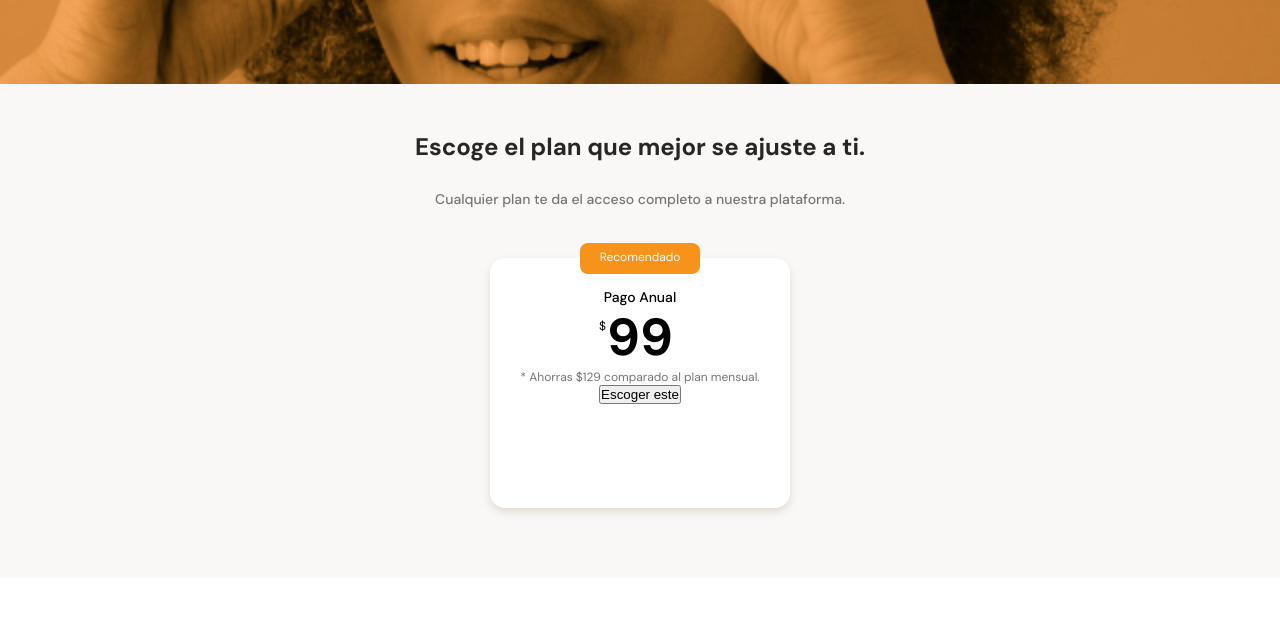
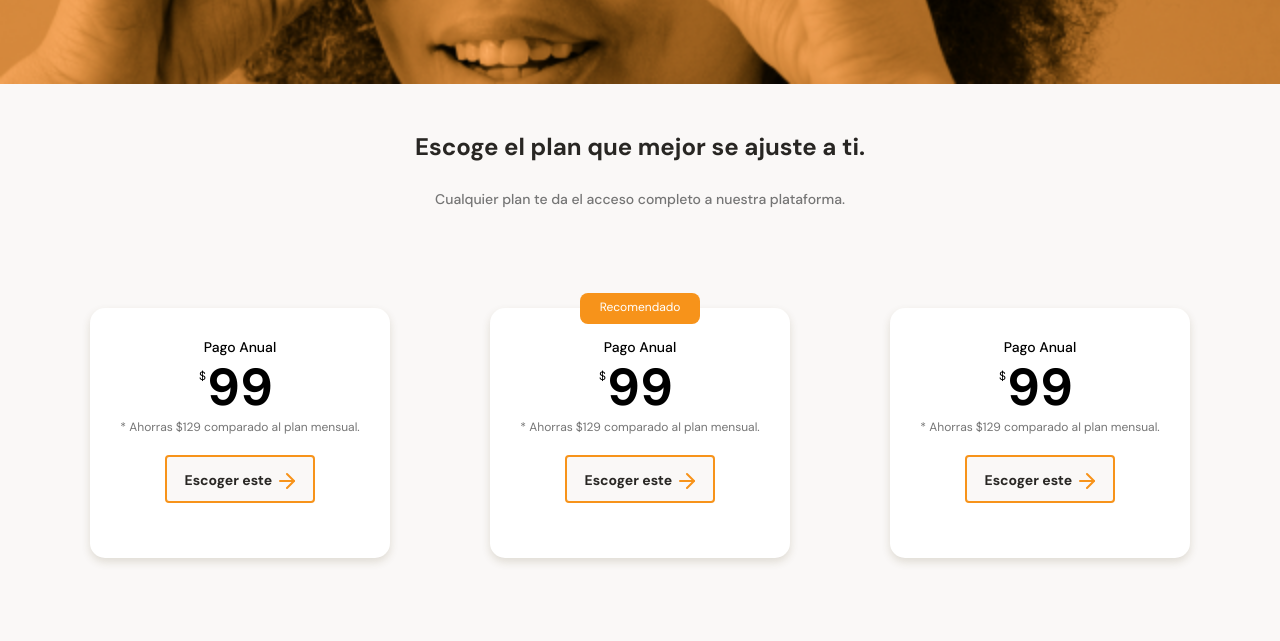
Before and after one commit to IngButters/8_Responsive_desgin_mobile_first, a plain HTML site: page 3_responsive_design_mobile_first/index.html in a window 1280 px wide. Shown: the part 2306-2947 px from the top of the page. Before the commit the page ends 2884 px from the top, so only its background shows below. Drawn offline with Linux system fonts and the light colour scheme.

Commit message:
Till video 27

```diff
--- a/3_responsive_design_mobile_first/index.html
+++ b/3_responsive_design_mobile_first/index.html
@@ -123,6 +123,16 @@
                 <p>Cualquier plan te da el acceso completo a nuestra plataforma.</p>
             </div>
             <section class="plans-container--slider">
+                <article class="plans-container--card2">
+                    <div class="plan-info-container2">
+                        <h3 class="plan-card--title2">Pago Anual</h3>
+                        <p class="plan-card--price2"><span>$</span> 99</p>
+                        <p class="plan-card--saving2">* Ahorras $129 comparado al plan mensual.
+                        </p>
+                        <button class="plan-card--ca2">Escoger este <span></span></button>
+                    </div>
+                </article>
+
                 <article class="plans-container--card">
                     <p class="recommended">Recomendado</p>
                     <div class="plan-info-container">
@@ -133,9 +143,30 @@
                         <button class="plan-card--ca">Escoger este <span></span></button>
                     </div>
                 </article>
+
+                <article class="plans-container--card3">
+                    <div class="plan-info-container3">
+                        <h3 class="plan-card--title3">Pago Anual</h3>
+                        <p class="plan-card--price3"><span>$</span> 99</p>
+                        <p class="plan-card--saving3">* Ahorras $129 comparado al plan mensual.
+                        </p>
+                        <button class="plan-card--ca3">Escoger este <span></span></button>
+                    </div>
+                </article>
             </section>
         </section>
     </main>
-    <footer></footer>
+    <footer>
+        <section class="left">
+            <ul>
+                <li> <a href="#">Linkedin</a> </li>
+                <li> <a href="#">Crunchbase</a> </li>
+                <li> <a href="#">Hackernews</a> </li>
+            </ul>
+        </section>
+        <section class="right">
+            <img src="./assets/imgs/Group_18.svg" alt="Logo de Batatabit 2021">
+        </section>
+    </footer>
 </body>
 </html>
--- a/3_responsive_design_mobile_first/style.css
+++ b/3_responsive_design_mobile_first/style.css
@@ -31,7 +31,7 @@ estos se relacionan a los siguientes temas
 
 html {
     font-size: 62.5%;
-    font-family: 'DM Sans', sans-serif;;
+    font-family: 'DM Sans', sans-serif;
 }
 
 header {
@@ -531,13 +531,26 @@ Se agregan los estilos primeros al contendero que lleva todos los datos de la ta
     color: #757575;
 }
 
+.plans-container--slider {
+    display: flex;
+    /* gap: 50px; */
+    /* Esto significa que debe ser mas alto que las tarjetas */
+    height: 316px;
+    overflow-x: scroll;
+    overscroll-behavior-x: contain;
+    scroll-snap-type: x proximity;
+
+}
+
 .plans-container--card {
     position: relative;
+    /* La siguiente linea centra el elemento automaticamente*/
+    scroll-snap-align: center;
     width: 70%;
-    min-width: 230px;
+    min-width: 190px;
     max-width: 300px;
     height: 250px;
-    margin: 50px auto 0;
+    margin: 50px 10px 0;
     padding: 0 15px;
     background-color: var(--just-white);
     border-radius: 15px;
@@ -587,3 +600,193 @@ Se agregan los estilos primeros al contendero que lleva todos los datos de la ta
     font-size: 1.2rem;
     color: #757575;
 }
+
+.plan-card--ca {
+    width: 150px;
+    height: 48px;
+    margin-top: 20px;
+    background-color: #FAF8F7;
+    border: 2px solid var(--bitcoin-orange);
+    border-radius: 4px;
+    font-family: 'DM Sans', sans-serif;
+    font-size: 1.4rem;
+    font-weight: bold;
+    line-height: 1.8rem;
+    color: var(--black);
+}
+
+/* Agregar el icono */
+.plan-card--ca span {
+    display: inline-block;
+    width: 20px;
+    height: 20px;
+    background-image: url(./assets/icons/arrow-right.svg);
+    vertical-align: text-bottom;
+}
+
+/* Tarjeta 2 */
+.plans-container--card2 {
+    position: relative;
+    width: 70%;
+    min-width: 190px;
+    max-width: 300px;
+    height: 250px;
+    margin: 50px auto 0;
+    padding: 0 15px;
+    background-color: var(--just-white);
+    border-radius: 15px;
+    box-shadow: 0 4px 8px rgba(89, 73, 30, 0.16);
+}
+
+.plan-card--title2 {
+    padding-top: 30px;
+    font-size: 1.4rem;
+    font-weight: 500;
+    line-height: 1.8rem;
+    color: black;
+}
+
+.plan-card--price2 {
+    padding: 5px 0;
+    font-size: 5.2rem;
+    font-weight: bold;
+    line-height: 5.3rem;
+    color: black;
+
+}
+
+.plan-card--price2 span {
+    position: absolute;
+    top: calc(50% - 15px);
+    font-size: 1.2rem;
+    font-weight: 300;
+    left: calc(50% - 41px);
+    top: calc(50% - 83px);
+}
+
+.plan-card--saving2 {
+    font-size: 1.2rem;
+    color: #757575;
+}
+
+.plan-card--ca2 {
+    width: 150px;
+    height: 48px;
+    margin-top: 20px;
+    background-color: #FAF8F7;
+    border: 2px solid var(--bitcoin-orange);
+    border-radius: 4px;
+    font-family: 'DM Sans', sans-serif;
+    font-size: 1.4rem;
+    font-weight: bold;
+    line-height: 1.8rem;
+    color: var(--black);
+}
+
+/* Agregar el icono */
+.plan-card--ca2 span {
+    display: inline-block;
+    width: 20px;
+    height: 20px;
+    background-image: url(./assets/icons/arrow-right.svg);
+    vertical-align: text-bottom;
+}
+
+/* Tarjeta 3 */
+.plans-container--card3 {
+    position: relative;
+    width: 70%;
+    min-width: 190px;
+    max-width: 300px;
+    height: 250px;
+    margin: 50px auto 0;
+    padding: 0 15px;
+    background-color: var(--just-white);
+    border-radius: 15px;
+    box-shadow: 0 4px 8px rgba(89, 73, 30, 0.16);
+}
+.plan-card--title3 {
+    padding-top: 30px;
+    font-size: 1.4rem;
+    font-weight: 500;
+    line-height: 1.8rem;
+    color: black;
+}
+
+.plan-card--price3 {
+    padding: 5px 0;
+    font-size: 5.2rem;
+    font-weight: bold;
+    line-height: 5.3rem;
+    color: black;
+
+}
+
+.plan-card--price3 span {
+    position: absolute;
+    top: calc(50% - 15px);
+    font-size: 1.2rem;
+    font-weight: 300;
+    left: calc(50% - 41px);
+    top: calc(50% - 83px);
+}
+
+.plan-card--saving3 {
+    font-size: 1.2rem;
+    color: #757575;
+}
+
+.plan-card--ca3 {
+    width: 150px;
+    height: 48px;
+    margin-top: 20px;
+    background-color: #FAF8F7;
+    border: 2px solid var(--bitcoin-orange);
+    border-radius: 4px;
+    font-family: 'DM Sans', sans-serif;
+    font-size: 1.4rem;
+    font-weight: bold;
+    line-height: 1.8rem;
+    color: var(--black);
+}
+
+/* Agregar el icono */
+.plan-card--ca3 span {
+    display: inline-block;
+    width: 20px;
+    height: 20px;
+    background-image: url(./assets/icons/arrow-right.svg);
+    vertical-align: text-bottom;
+}
+
+footer {
+    /* para que los 2 section esten uno enfrente del otro */
+    display: flex;
+    width: 100%;
+    height: 150px;
+    background-color: var(--bitcoin-orange);
+}
+
+footer section {
+    display: flex;
+    /* Ponerele dimension al section */
+    width: 50%;
+    justify-content: center;
+    align-items: center;
+}
+
+footer .left ul {
+    font-size: 1.4rem;
+    font-weight: 500;
+    line-height: 1.8rem;
+    list-style: none;
+}
+
+.left li {
+    margin: 10px 0;
+}
+
+.left a {
+    text-decoration: none;
+    color: var(--just-white);
+}
```
